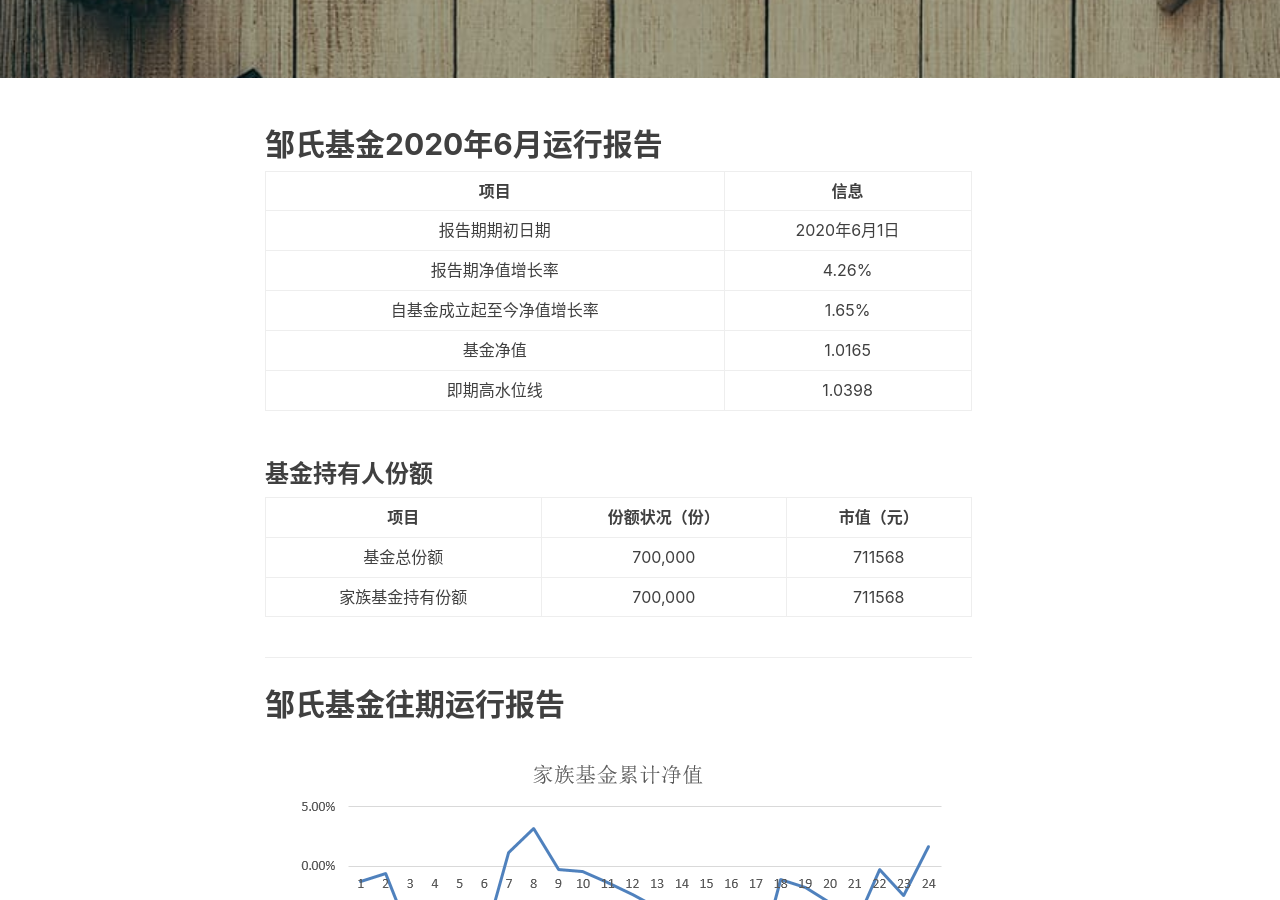
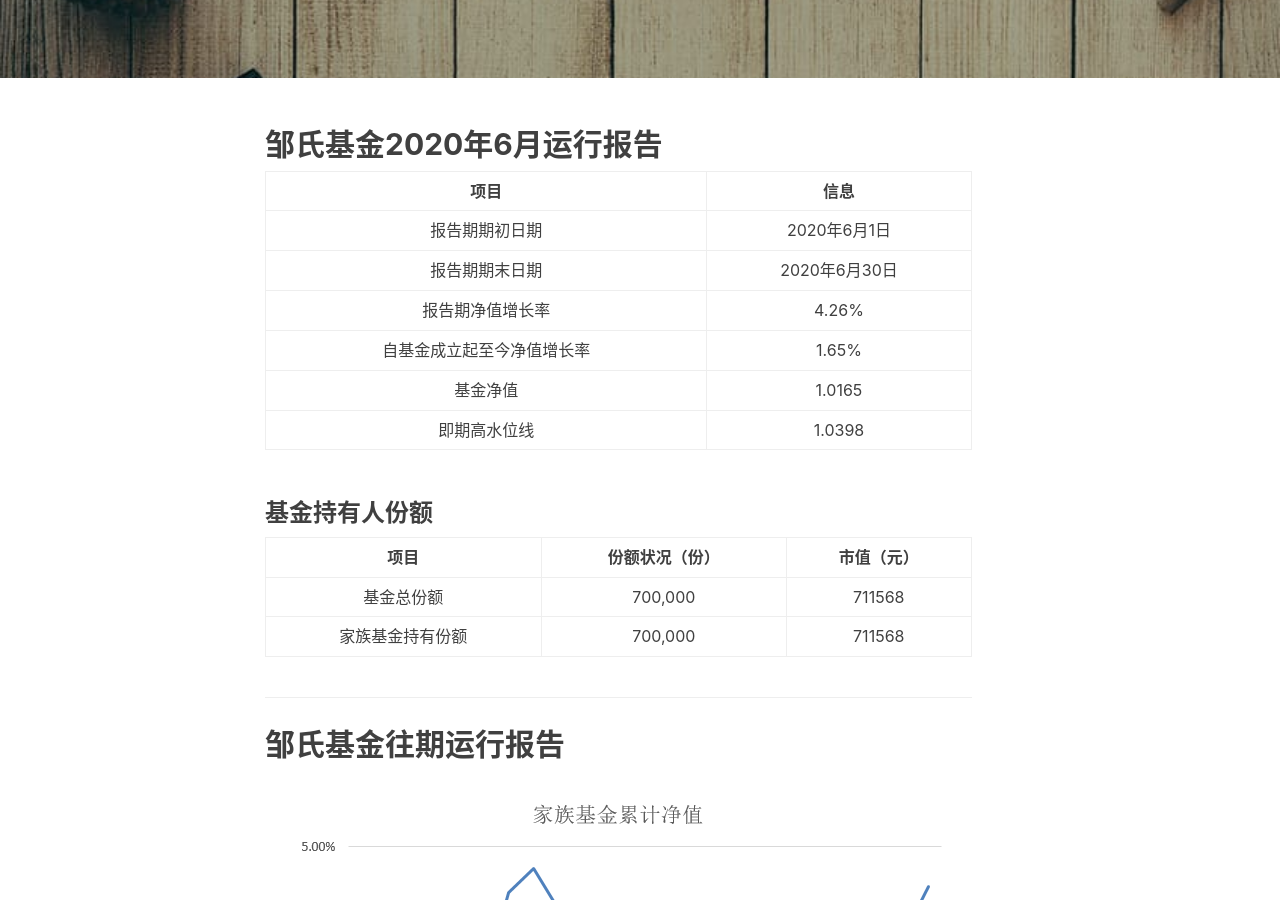
Before and after one commit to zoustephen/zoustephen.github.io, a Jekyll site: the page built from _posts/2018-06-30-zoufund.md, in a window 1280 px wide and 900 px high, scrolled down 345 px. Built offline with Jekyll 4.4.1, drawn with Linux system fonts in a browser that asks for light colours; nearby versions of some CDN libraries; comment, search, counter and statistics services are not loaded.

Commit message:
Update 邹氏家族基金运行报告

```diff
--- a/_posts/2018-06-30-zoufund.md
+++ b/_posts/2018-06-30-zoufund.md
@@ -10,6 +10,7 @@ tags: ''
 项目|信息
 :-: | :-: | :-:
 报告期期初日期	|2020年6月1日 <br>
+报告期期末日期	|2020年6月30日 <br>
 报告期净值增长率|	4.26%<br>
 自基金成立起至今净值增长率|	1.65%<br>
 基金净值	|1.0165<br>
```
